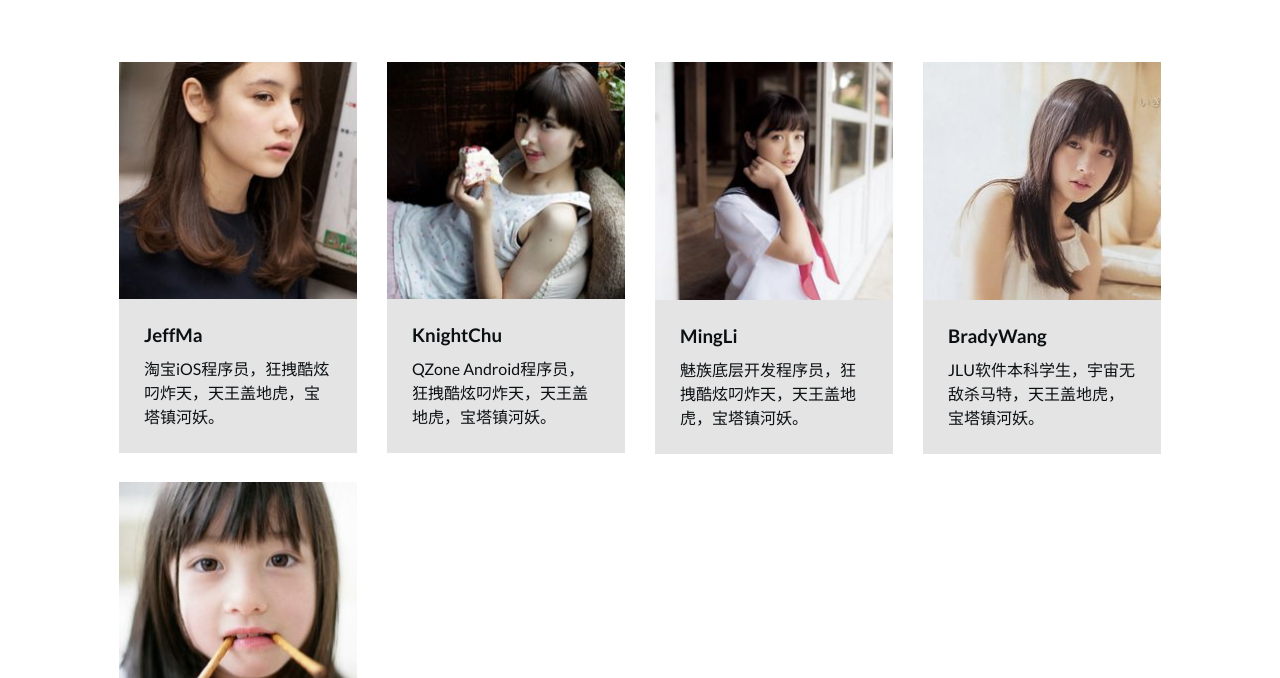
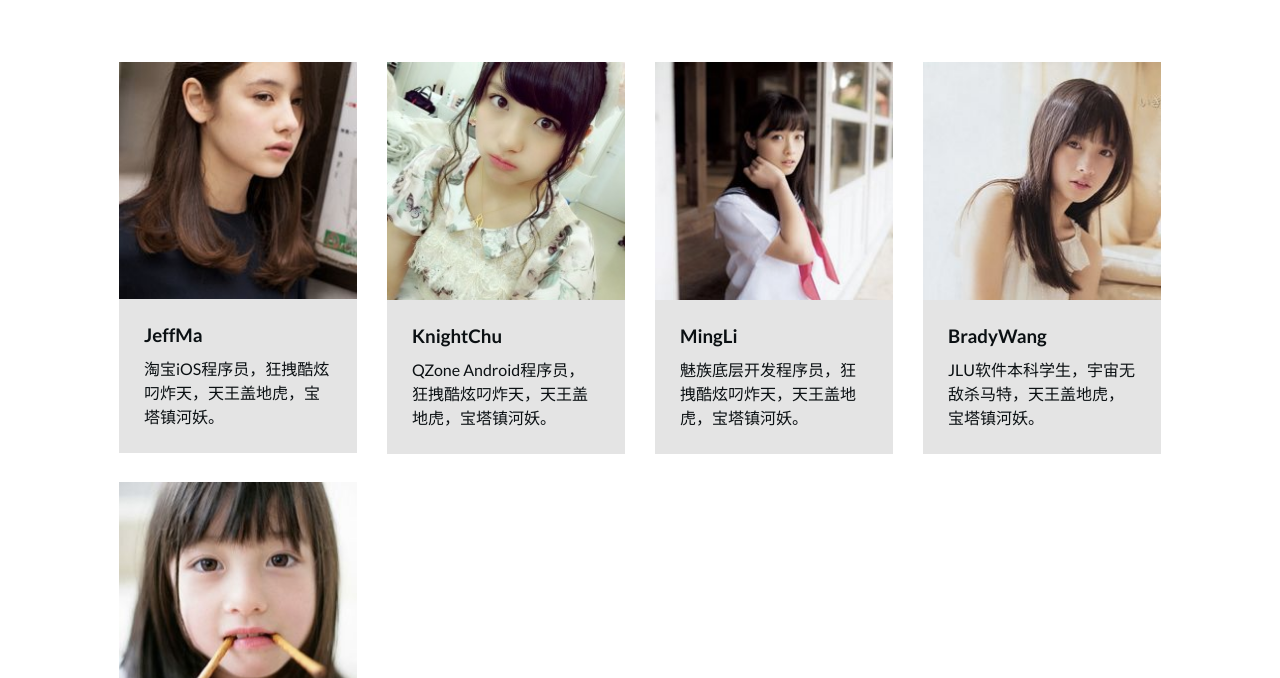
Before and after one commit to CodingingStudio/CodingingStudio.github.io, a plain HTML site: page index.html in a window 1280 px wide. Shown: the part 122-800 px from the top of the page. Drawn offline with Linux system fonts and the light colour scheme.

Commit message:
change knightchu's avatar.

```diff
--- a/index.html
+++ b/index.html
@@ -37,7 +37,7 @@
 						</li>
 						<li>
 							<figure>
-								<img src="img/thumb/2.jpeg" alt="img02"/>
+								<img src="img/thumb/2.jpg" alt="img02"/>
 								<figcaption><h3>KnightChu</h3><p>QZone Android程序员，狂拽酷炫叼炸天，天王盖地虎，宝塔镇河妖。</p></figcaption>
 							</figure>
 						</li>
```
